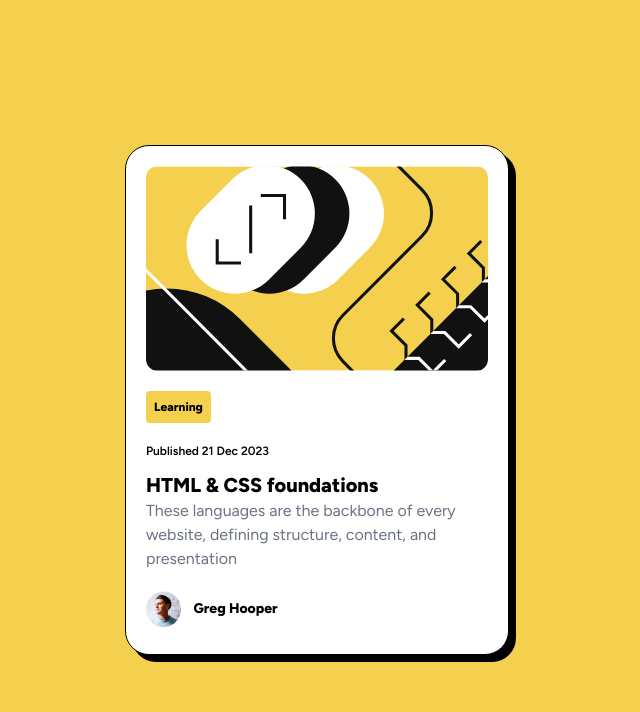
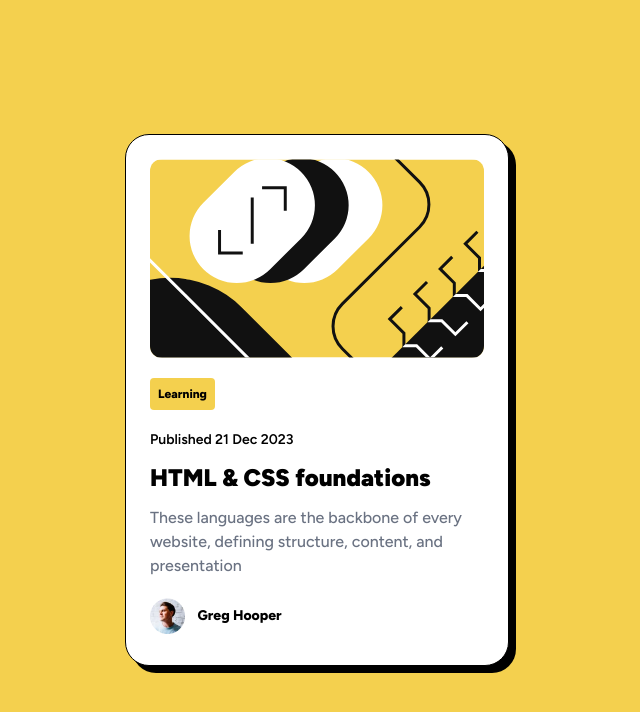
Before and after one commit to BrunoSerbai/Blog-preview-card, a React (Vite) app: page / in a window 1280 px wide. Shown: the top 712 px of the page, without its empty margins (323-963 px from the left). Built offline with nearby package versions, Linux system fonts and the light colour scheme.

Commit message:
fix sintax error

```diff
--- a/index.html
+++ b/index.html
@@ -1,17 +1,21 @@
 <!doctype html>
 <html lang="en">
+
 <head>
   <meta charset="UTF-8" />
-    <link rel="icon" type="image/svg+xml" href="/vite.svg" />
+  <link rel="icon" type="image/svg+xml" href="" />
   <link rel="icon" type="image/png" sizes="32x32" href="./src/assets/images/favicon-32x32.png">
   <meta name="viewport" content="width=device-width, initial-scale=1.0" />
   <link rel="preconnect" href="https://fonts.googleapis.com">
   <link rel="preconnect" href="https://fonts.gstatic.com" crossorigin>
-      <link href="https://fonts.googleapis.com/css2?family=Figtree:ital,wght@0,300..900;1,300..900&display=swap" rel="stylesheet">
+  <link href="https://fonts.googleapis.com/css2?family=Figtree:ital,wght@0,300..900;1,300..900&display=swap"
+    rel="stylesheet">
   <title>Frontend Mentor | Blog preview card</title>
 </head>
+
 <body>
   <div id="root"></div>
   <script type="module" src="/src/main.tsx"></script>
 </body>
+
 </html>
--- a/src/Card.tsx
+++ b/src/Card.tsx
@@ -1,26 +1,45 @@
-import image from "./assets/images/illustration-article.svg"
-import profileImg from "./assets/images/image-avatar.webp"
-import "./Card.css"
+import image from "./assets/images/illustration-article.svg";
+import profileImg from "./assets/images/image-avatar.webp";
+import "./Card.css";
 function App() {
-
   return (
     <div className="bg-[#F4D04E]  flex items-center justify-center h-screen">
-      <div className="card bg-white text-base border border-black font-[figtree] rounded-3xl m-auto max-w-sm p-5 max-md:max-w-xs">
-        <img src={image} className="cardImg w-full rounded-xl"/>
-        <div className="tag bg-[#F4D04E] rounded-sm max-w-min p-2 m-1 font-extrabold text-xs m-5 ml-0">Learning</div>
-        <div className="date text-xs font-semibold mb-3">Published 21 Dec 2023</div>
-        <h3 className="font-extrabold text-xl cursor-pointer hover:text-[#F4D04E]">HTML & CSS foundations</h3>
-        <div className="description text-gray-500 text-base">These languages are the backbone of every website, defining structure, content, and presentation</div>
-        <div className="profile inline-flex items-center mt-5"><img className=" max-h-9" src={profileImg} /> <p className="ml-3 text-sm font-extrabold">Greg Hooper</p></div>
-<div className="sr-only">Learning Published 21 Dec 2023 HTML & CSS foundations These languages
+      <div className="card bg-white text-base border border-black font-[figtree] rounded-3xl m-auto max-w-sm p-6 max-md:max-w-xs">
+        <img src={image} className="cardImg w-full rounded-xl" />
+        <div className="tag bg-[#F4D04E] rounded-sm max-w-min p-2 font-extrabold text-xs m-5 ml-0">
+          Learning
+        </div>
+        <div className="date text-sm font-semibold mb-3">
+          Published 21 Dec 2023
+        </div>
+        <h3 className="font-black text-2xl cursor-pointer hover:text-[#F4D04E] mb-3">
+          HTML & CSS foundations
+        </h3>
+        <div className="description text-gray-500 text-base font-medium">
+          These languages are the backbone of every website, defining structure,
+          content, and presentation
+        </div>
+        <div className="profile inline-flex items-center mt-5">
+          <img className=" max-h-9" src={profileImg} />{" "}
+          <p className="ml-3 text-sm font-extrabold">Greg Hooper</p>
+        </div>
+        <div className="sr-only">
+          Learning Published 21 Dec 2023 HTML & CSS foundations These languages
           are the backbone of every website, defining structure, content, and
           presentation. Greg Hooper
-        <div class="attribution">
+          <div className="attribution">
             Challenge by{" "}
-          <a href="https://www.frontendmentor.io?ref=challenge" target="_blank">
+            <a
+              href="https://www.frontendmentor.io?ref=challenge"
+              target="_blank"
+            >
               Frontend Mentor
             </a>
-          . Coded by <a href="https://www.brunoserbai.org/" target="_blank">Bruno Serbai</a>.
+            . Coded by{" "}
+            <a href="https://www.brunoserbai.org/" target="_blank">
+              Bruno Serbai
+            </a>
+            .
           </div>
         </div>
       </div>
```
Also changed, not shown: src/main.tsx (+9 -10 lines), public/screenshot.png (added), 1 other file (tests, documents, lock files or other folders). Lines whose indentation alone changed are shown as unchanged.
